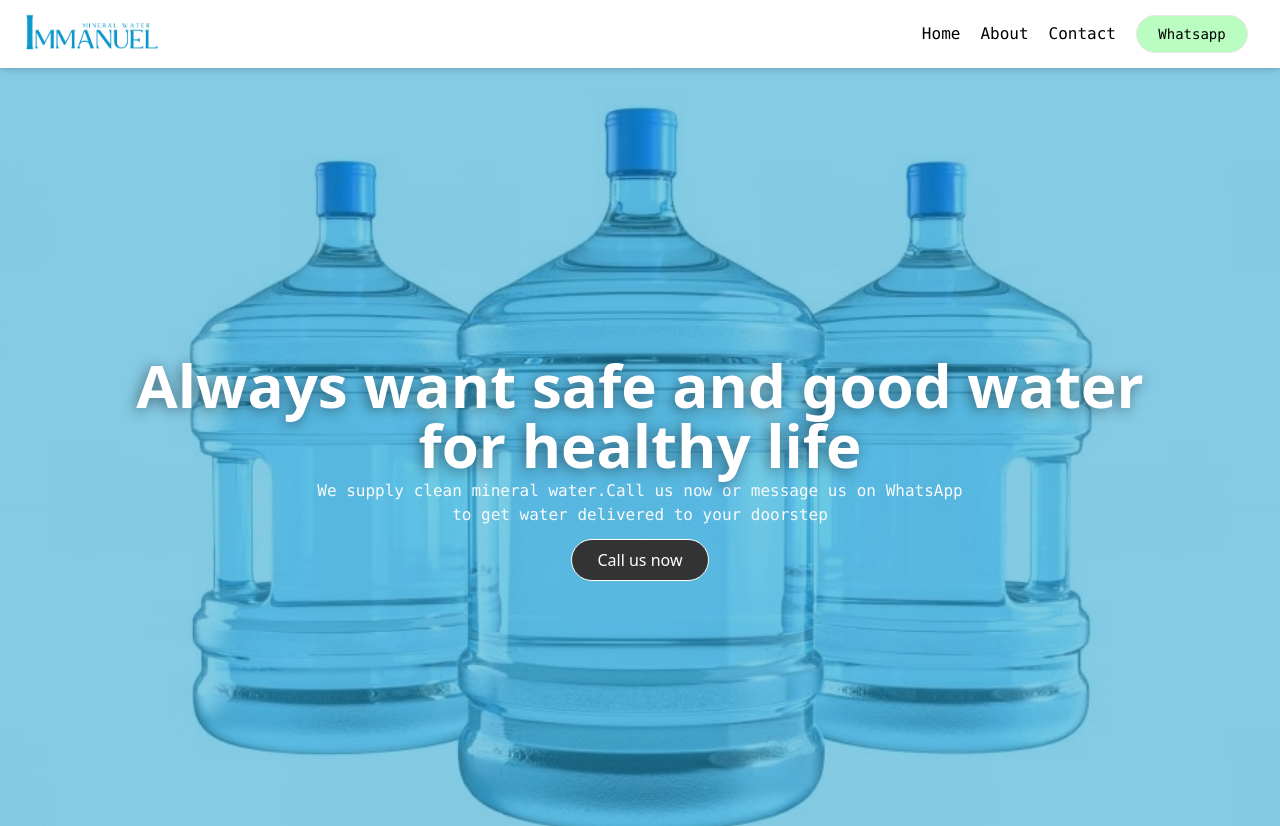
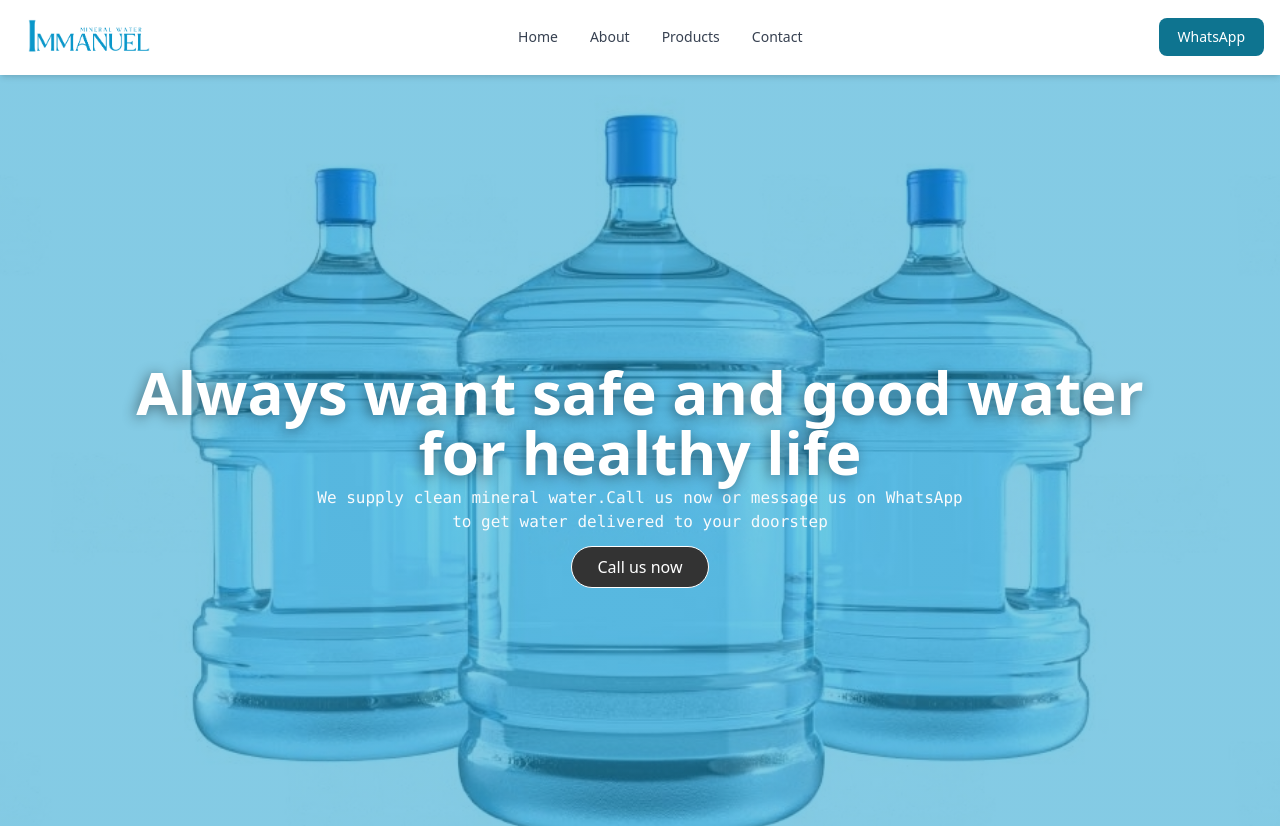
Before and after one commit to victorchrollo14/Water-Buisness, a React (Vite) app: page / in a window 1280 px wide. Shown: the top 826 px of the page. Built offline with nearby package versions, Linux system fonts and the light colour scheme.

Commit message:
fix issue #7 and chnaged header style

```diff
--- a/index.html
+++ b/index.html
@@ -9,5 +9,9 @@
   <body>
     <div id="root"></div>
     <script type="module" src="/src/main.jsx"></script>
+    <script
+      type="module"
+      src="./node_modules/flowbite/dist/flowbite.min.js"
+    ></script>
   </body>
 </html>
--- a/package.json
+++ b/package.json
@@ -10,6 +10,8 @@
     "preview": "vite preview"
   },
   "dependencies": {
+    "flowbite": "^1.6.6",
+    "flowbite-react": "^0.4.7",
     "react": "^18.2.0",
     "react-dom": "^18.2.0",
     "react-responsive": "^9.0.2"
--- a/src/components/Footer.jsx
+++ b/src/components/Footer.jsx
@@ -1,7 +1,7 @@
 import React from "react";
 import logo from "../assets/logo.png";
 
-let linksClass = "text-sm ml-6 list-disc hover:text-red-400";
+let linksClass = "text-sm ml-6 list-disc hover:text-green";
 
 export const Footer = () => {
   return (
@@ -14,9 +14,9 @@ export const Footer = () => {
         </p>
       </div>
 
-      <ul className="site-map m-5">
+      <ul className="site-map m-5 [&>li]:w-fit">
         <li>
-          <h1 className="font-mono font-bold">Site Map</h1>
+          <h1 className="font-mono font-bold text-green">Site Map</h1>
         </li>
         <li className={linksClass}>
           <a href="#Home">Home</a>
@@ -31,8 +31,8 @@ export const Footer = () => {
           <a href="#Contact">Contact</a>
         </li>
       </ul>
-      <ul className="ph-nums text-white font-sans m-5">
-        <li className="font-mono font-bold">PHONE</li>
+      <ul className="ph-nums text-white font-sans m-5 [&>li]:w-fit">
+        <li className="font-mono font-bold text-green">PHONE</li>
         <li className={linksClass}>
           <a href="tel:9620300513">9620300513</a>
         </li>
--- a/src/components/Hero.jsx
+++ b/src/components/Hero.jsx
@@ -5,7 +5,7 @@ export const Hero = () => {
   return (
     <section className="hero-section p-5  flex justify-center items-center">
       <div className="content text-center max-w-md sm:max-w-xl md:max-w-2xl xl:max-w-5xl flex flex-col items-center justify-center">
-        <h1 className="text-white  font-sans text-3xl font-bold drop-shadow-clan sm:text-4xl  md:text-5xl xl:text-6xl">
+        <h1 className="text-white z-0 font-sans text-3xl font-bold drop-shadow-clan sm:text-4xl  md:text-5xl xl:text-6xl">
           Always want safe and good water for healthy life
         </h1>
         <h3 className="sub-heading mt-1 font-mono text-sm text-slate-50 px-2 xl:text-base md:w-2/3">
--- /dev/null
+++ b/src/components/Navigation.jsx
@@ -0,0 +1,36 @@
+import { Navbar, Button } from "flowbite-react";
+import logo from "../assets/logo.png";
+import { MenuBar, WhatsApp } from "./svg";
+import { useMediaQuery } from "react-responsive";
+
+import React from "react";
+
+export const Navigation = () => {
+  const isTablet = useMediaQuery({
+    query: "(min-width:600px)",
+  });
+
+  return (
+    <Navbar className="w-full">
+      <Navbar.Brand>
+        <img
+          src={logo}
+          alt="Immanuel Water supply"
+          className="w-[20vw] max-w-[146px] min-w-[100px]"
+        />
+      </Navbar.Brand>
+      <div className="header-right flex flex-row gap-3 md:order-2 items-center">
+        <a href="https://wa.me/919620300513">
+          <Button className="[&>span]:h-8">WhatsApp</Button>
+        </a>
+        <Navbar.Toggle />
+      </div>
+      <Navbar.Collapse>
+        <Navbar.Link href="#Home">Home</Navbar.Link>
+        <Navbar.Link href="#About">About</Navbar.Link>
+        <Navbar.Link href="#Product">Products</Navbar.Link>
+        <Navbar.Link href="#Contact">Contact</Navbar.Link>
+      </Navbar.Collapse>
+    </Navbar>
+  );
+};
--- a/src/components/header.jsx
+++ b/src/components/header.jsx
@@ -1,44 +1,10 @@
-import logo from "../assets/logo.png";
-import { MenuBar, WhatsApp } from "./svg";
-import { useMediaQuery } from "react-responsive";
+import { Button } from "flowbite-react";
+import { Navigation } from "./Navigation";
 
 export const Header = () => {
-  const isTablet = useMediaQuery({
-    query: "(min-width:768px)",
-  });
-
   return (
-    <header className="header px-3 py-1 flex flex-row bg-white justify-between items-center shadow-md sticky top-0 w-screen">
-      <div className="logo ">
-        <img src={logo} alt="" className="w-24 sm:w-28 md:w-36 lg:w-40" />
-      </div>
-      {isTablet ? (
-        <NavBarRow />
-      ) : (
-        <nav className="flex gap-2">
-          <a href="https://wa.me/919620300513">
-            <WhatsApp />
-          </a>
-          <MenuBar />
-        </nav>
-      )}
+    <header className="header flex flex-row bg-white justify-between items-center shadow-md sticky top-0 w-screen z-20">
+      <Navigation />
     </header>
   );
 };
-
-const NavBarRow = () => {
-  return (
-    <nav className="flex items-center gap-5 font-mono px-5">
-      <a href="#Home">Home</a>
-      <a href="#About">About </a>
-      <a href="#Contact" id="Contact">
-        Contact
-      </a>
-      <a href="https://wa.me/919620300513">
-        <button className="bg-light-green p-2 rounded-3xl text-sm w-28 border border-green-500">
-          Whatsapp
-        </button>
-      </a>
-    </nav>
-  );
-};
--- a/src/components/svg.jsx
+++ b/src/components/svg.jsx
@@ -27,7 +27,7 @@ export const MenuBar = () => {
 export const WhatsApp = () => {
   return (
     <svg
-      width={"24px"}
+      width={"35px"}
       xmlns="http://www.w3.org/2000/svg"
       aria-label="WhatsApp"
       role="img"
--- a/tailwind.config.js
+++ b/tailwind.config.js
@@ -1,6 +1,10 @@
 /** @type {import('tailwindcss').Config} */
 export default {
-  content: ["./index.html", "./src/**/*.{js,ts,jsx,tsx}"],
+  content: [
+    "./index.html",
+    "./src/**/*.{js,ts,jsx,tsx}",
+    "node_modules/flowbite-react/**/*.{js,jsx,ts,tsx}",
+  ],
   theme: {
     extend: {
       borderWidth: {
@@ -60,5 +64,5 @@ export default {
       },
     },
   },
-  plugins: [],
+  plugins: [require("flowbite/plugin")],
 };
```
Also changed, not shown: 1 other file (tests, documents, lock files or other folders).
